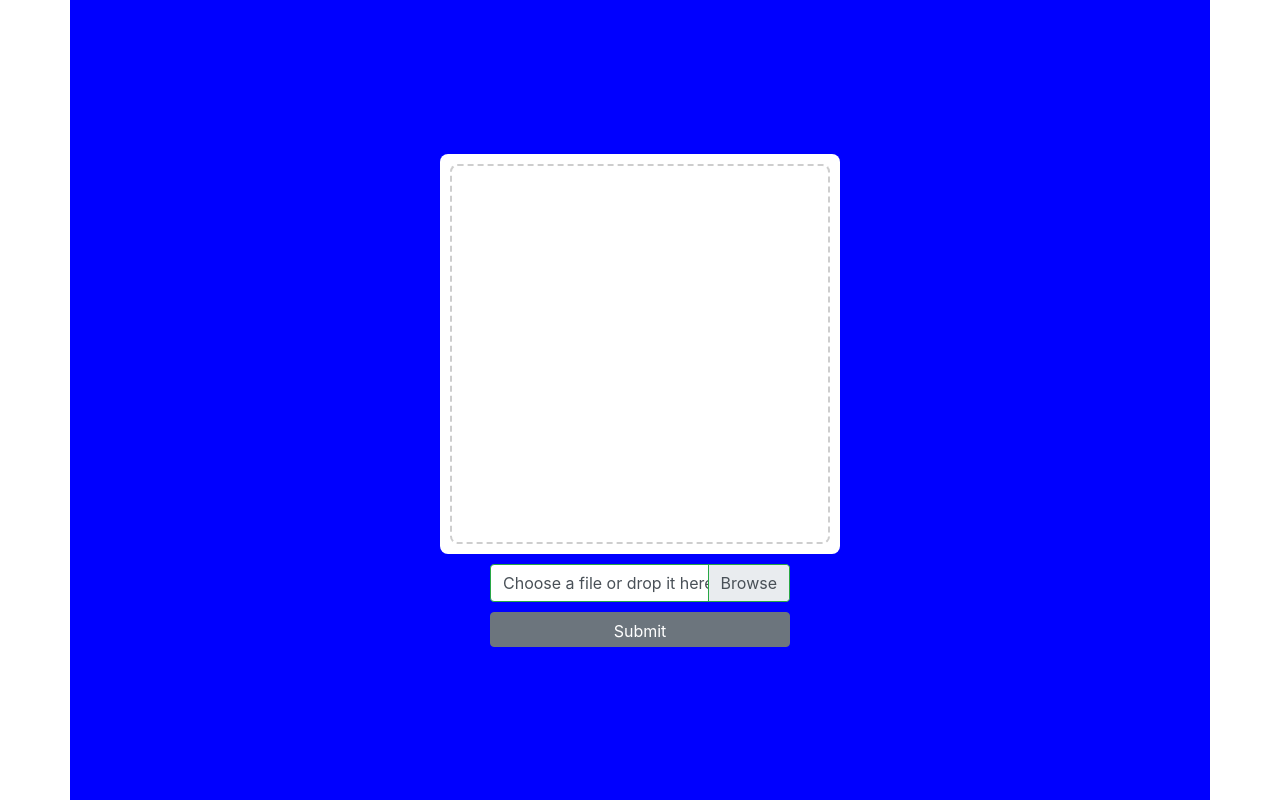
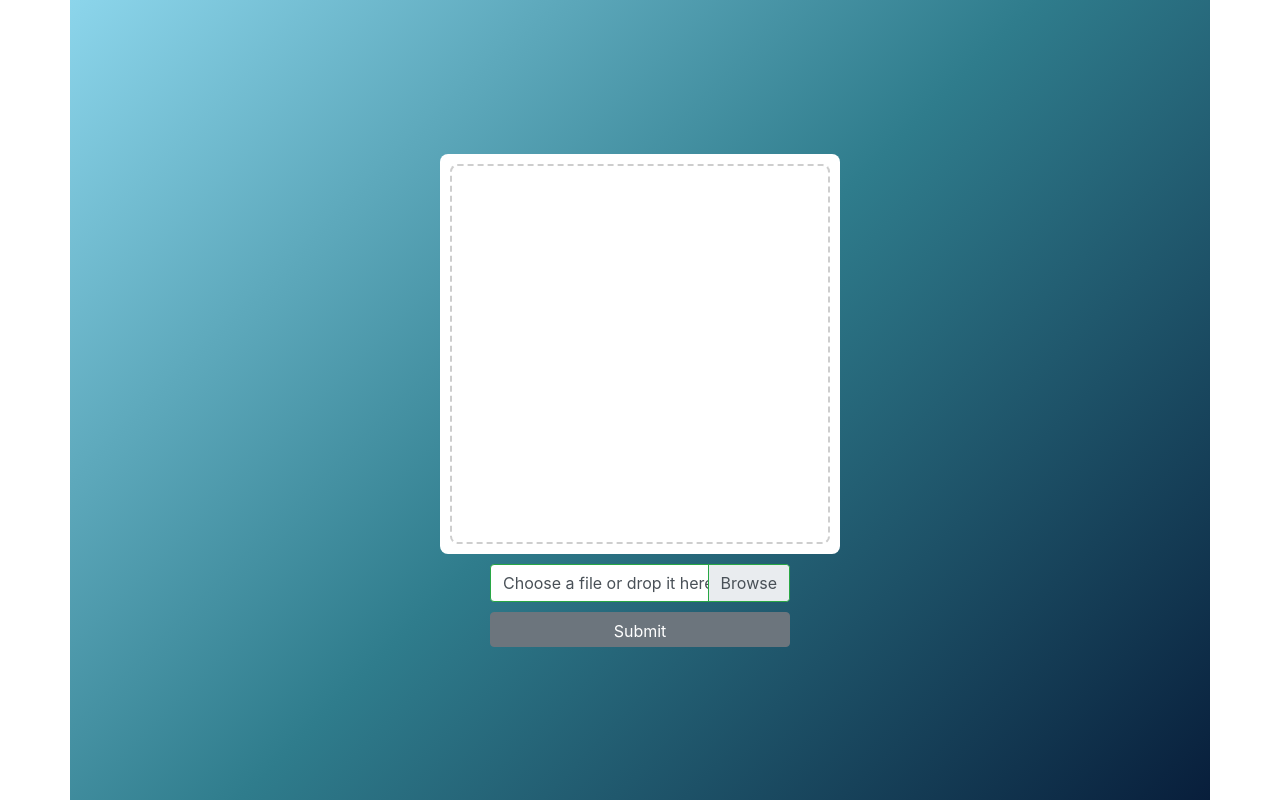
Before and after one commit to Grammarify-team/Grammarify-Client, a Vue app: page / in a window 1280 px wide. Built offline with nearby package versions, Linux system fonts and the light colour scheme.

Commit message:
component

```diff
--- a/src/App.vue
+++ b/src/App.vue
@@ -1,24 +1,23 @@
 <template>
   <div class="container">
-    <div class="outerbox">
-      <div class="innerbox"></div>
-    </div>
-    <div>
-      <SingleFile></SingleFile>
-    </div>
+    <ResultContainer></ResultContainer>
+    <SingleFile></SingleFile>
   </div>
 </template>
 
 <script>
 import SingleFile from "./components/SingleFile";
+import ResultContainer from "./components/ResultContainer";
 export default {
   data() {
     return {
-      message: "hello world"
+      inputText: "",
+      advice: ""
     };
   },
   components: {
-    SingleFile
+    SingleFile,
+    ResultContainer
   }
 };
 </script>
@@ -28,8 +27,21 @@ body {
   margin: 0;
   padding: 0;
 }
-
 .container {
+  width: 100%;
+  height: 100vh;
+  background: linear-gradient(
+    135deg,
+    rgba(140, 213, 235, 1) 0%,
+    rgba(47, 124, 140, 1) 50%,
+    rgba(8, 30, 59, 1) 100%
+  );
+  display: flex;
+  flex-direction: column;
+  justify-content: center;
+  align-items: center;
+}
+/* .container {
   width: 100%;
   height: 100vh;
   background-color: blue;
@@ -57,5 +69,5 @@ body {
   background-color: white;
   border-radius: 2%;
   border: 2px dashed rgba(128, 128, 128, 0.384);
-}
+} */
 </style>
--- /dev/null
+++ b/src/components/ResultContainer.vue
@@ -0,0 +1,44 @@
+<template>
+  <!-- <div class="container"> -->
+  <div class="outerbox">
+    <div class="innerbox"></div>
+  </div>
+  <!-- </div> -->
+</template>
+
+<script>
+import SingleFile from "./SingleFile";
+export default {};
+</script>
+
+<style scoped>
+.container {
+  width: 100%;
+  height: 100vh;
+  background-color: blue;
+  display: flex;
+  flex-direction: column;
+  justify-content: center;
+  align-items: center;
+}
+
+.outerbox {
+  width: 400px;
+  height: 400px;
+  background-color: white;
+  display: flex;
+  align-items: center;
+  justify-content: center;
+  border-radius: 2%;
+}
+
+.innerbox {
+  width: 380px;
+  height: 380px;
+  box-sizing: border-box;
+  padding: 10px;
+  background-color: white;
+  border-radius: 2%;
+  border: 2px dashed rgba(128, 128, 128, 0.384);
+}
+</style>
--- a/src/components/SingleFile.vue
+++ b/src/components/SingleFile.vue
@@ -1,12 +1,5 @@
 <template>
-  <!-- <form @submit.prevent="submitFile">
-    <input type="file" id="file" ref="file" @change="handleFileUpload()" />
-    <button type="submit">Submit</button>
-  </form>-->
   <form @submit.prevent="submitFile">
-    <!-- <div>
-      <input type="file" id="file" ref="file" @change="handleFileUpload()" />
-    </div>-->
     <div id="droporbrowse">
       <b-form-file
         v-model="file"
@@ -17,7 +10,6 @@
     </div>
     <div>
       <b-button type="submit">Submit</b-button>
-      <!-- <button type="submit">Submit</button> -->
     </div>
   </form>
 </template>
@@ -37,15 +29,12 @@ export default {
       formData.append("file", this.file);
       console.log(this.file);
       axios
-        // .post("http://localhost:3000/upload", formData, {
         .post("http://api-grammarify.nafies.tech/upload", formData, {
           headers: {
             "Content-Type": "multipart/form-data"
           }
         })
         .then(result => {
-          // console.log(result.data);
-          // console.log("sukses");
           this.checkGrammar(result.data);
         })
         .catch(err => console.log(err));
@@ -64,8 +53,8 @@ export default {
         }
       })
         .then(result => {
-          console.log(result.data);
-          console.log("sukses");
+          const data = result.data;
+          console.log(data);
         })
         .catch(err => console.log(err));
     }
--- a/src/main.js
+++ b/src/main.js
@@ -8,8 +8,6 @@ import 'bootstrap-vue/dist/bootstrap-vue.css'
 Vue.use(BootstrapVue)
 Vue.use(IconsPlugin)
 
-// Vue.prototype.$http = axios
-
 new Vue({
   render: h => h(App),
 }).$mount('#app');
```
